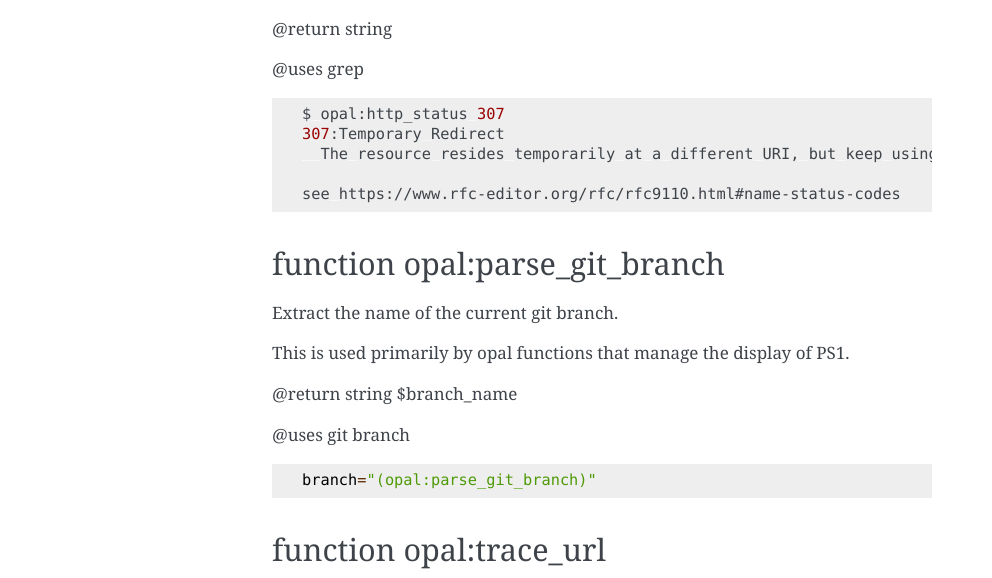
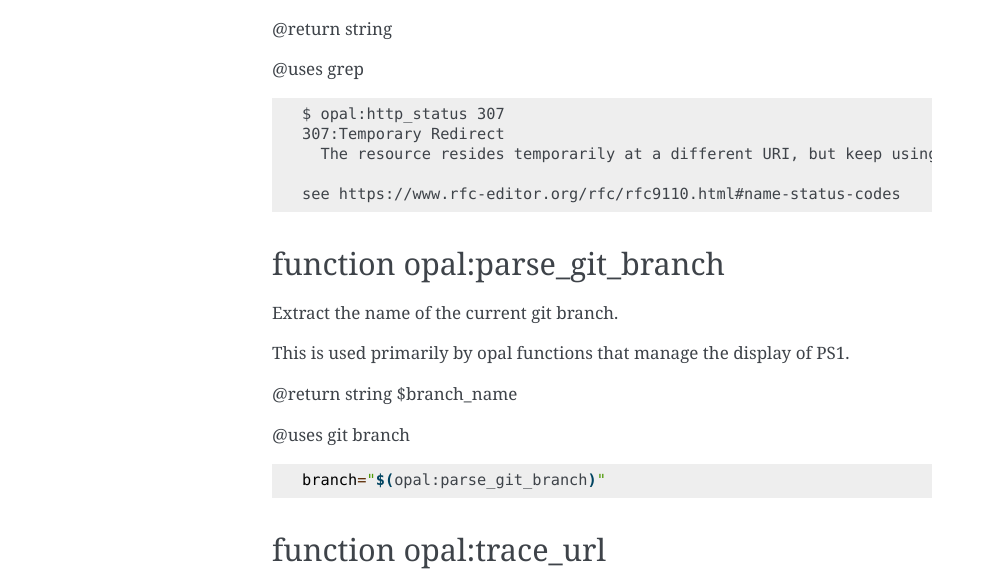
Before and after one commit to andrewwoods/opal-documentation-rtd, a Sphinx documentation site: the page built from docs/source/bash-developer.rst, in a window 1280 px wide. Shown: the part 738-1316 px from the top of the page, without its empty margins (148-1140 px from the left). Built offline with Sphinx 7.4.7, drawn with Linux system fonts in a browser that asks for light colours.

Commit message:
Minor formatting improvements; update setup
In addition to formatting improvements, I added a step to the inital
setup instructions for clarity.

```diff
--- a/docs/source/bash-developer.rst
+++ b/docs/source/bash-developer.rst
@@ -41,7 +41,7 @@ This function checks a local file for a user-provided status code for it's title
 
 @uses grep
 
-.. code-block:: bash
+.. code-block:: text
 
     $ opal:http_status 307
     307:Temporary Redirect
@@ -63,7 +63,7 @@ This is used primarily by opal functions that manage the display of PS1.
 
 .. code-block:: bash
 
-    branch="(opal:parse_git_branch)"
+    branch="$(opal:parse_git_branch)"
 
 
 function opal:trace_url
--- a/docs/source/index.rst
+++ b/docs/source/index.rst
@@ -13,7 +13,7 @@ This foundation is easily re-used across users and machines. Opal is designed
 to be easily extended, allowing you to add your custom configuration on top of
 it. Opal also provides a Bash scriptiong layer.
 
-__Put simply__, Opal is a collection of unix/linux dotfiles and utilities,
+*Put simply*, Opal is a collection of unix/linux dotfiles and utilities,
 reusable across machines and users, for people who love the command line.
 
 
--- a/docs/source/setup.rst
+++ b/docs/source/setup.rst
@@ -51,7 +51,8 @@ This is the easiest method, recommended for most users.
 3. Click the "Download ZIP" text.
 4. Save the file `opal-master.zip` file to your system.
 5. Extract the file `opal-master.zip`
-6. Run the Install Script in your Terminal
+6. ``cd opal-master``
+7. Run the Install Script in your Terminal
 
 .. code-block:: console
 
```
Also changed, not shown: README.md (+1 -1 lines).
